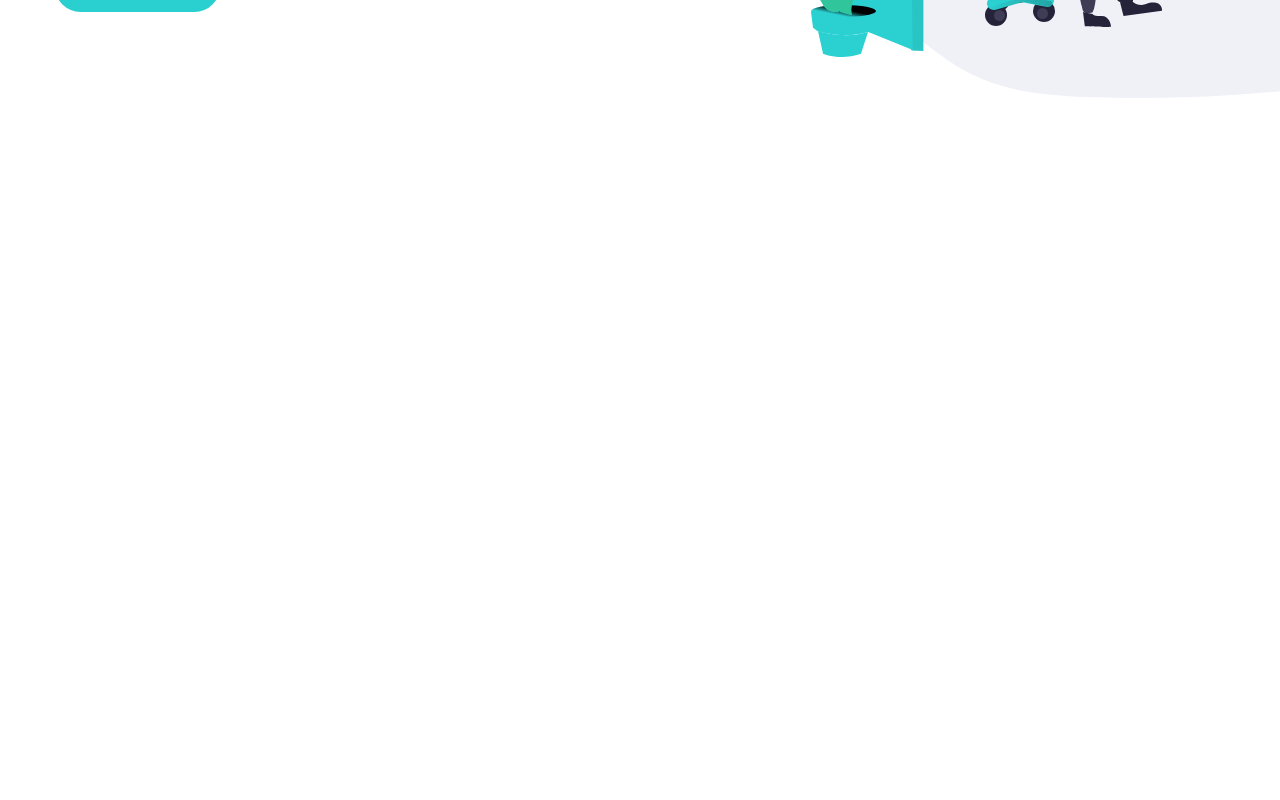
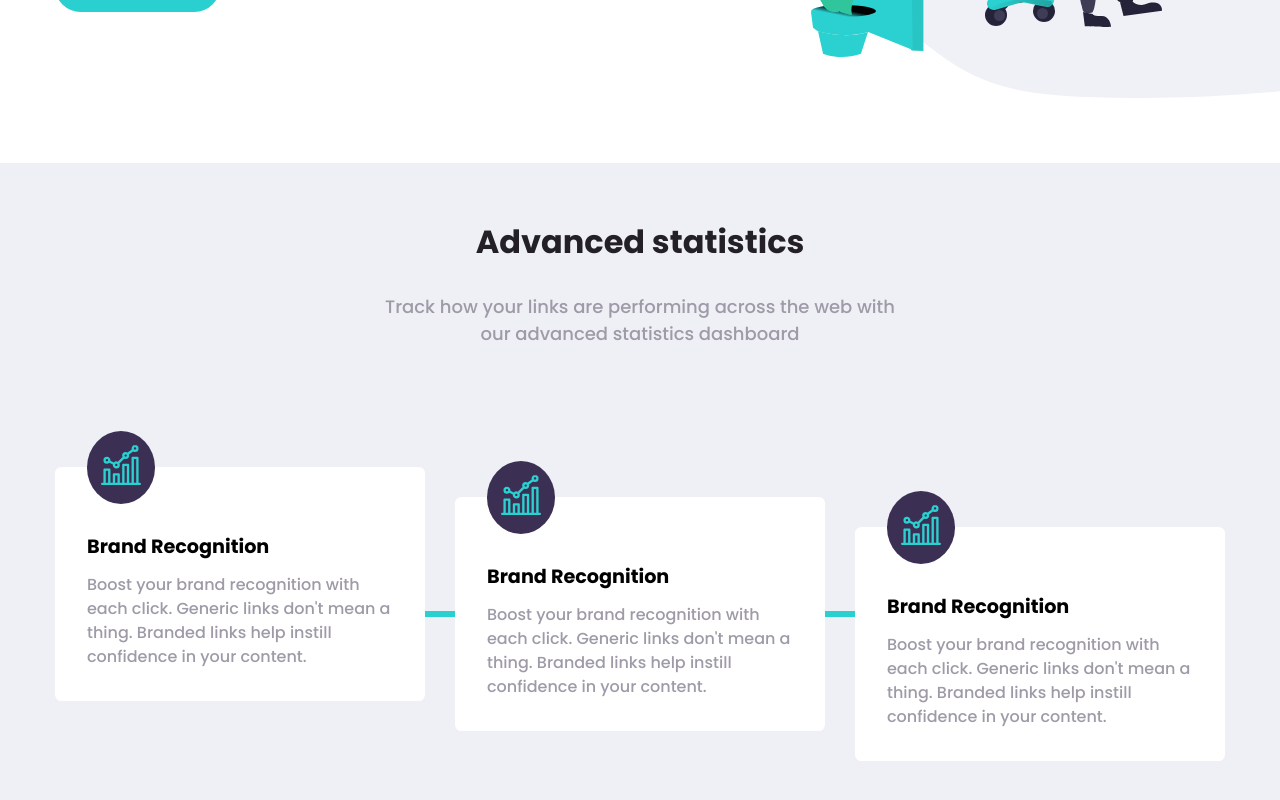
Before and after one commit to PirskiyMI/URL-shortening, a React (Vite) app: page / in a window 1280 px wide. Shown: the part 504-1304 px from the top of the page. Before the commit the page ends 800 px from the top, so only its background shows below. Built offline with nearby package versions, Linux system fonts and the light colour scheme.

Commit message:
Finished Stat component

```diff
--- a/src/App.tsx
+++ b/src/App.tsx
@@ -1,11 +1,17 @@
 import { Header } from './components/Header/Header';
 import { Hero } from './components/Hero/Hero';
+import { Stat } from './components/Stat/Stat';
+import { Footer } from './components/Footer/Footer';
 
 function App() {
    return (
       <div>
          <Header />
-         <Hero />
+         <main>
+            <Hero />
+            <Stat />
+         </main>
+         <Footer />
       </div>
    );
 }
--- /dev/null
+++ b/src/components/Footer/Footer.tsx
@@ -0,0 +1,6 @@
+export const Footer = () => {
+  return (
+    <>
+    </>
+  )
+}
--- a/src/components/Header/styles/Header.module.scss
+++ b/src/components/Header/styles/Header.module.scss
@@ -6,6 +6,7 @@
    align-items: center;
    user-select: none;
    background-color: white;
+   z-index: 10;
    &_container {
       position: relative;
       display: flex;
--- a/src/components/Hero/styles/Hero.module.scss
+++ b/src/components/Hero/styles/Hero.module.scss
@@ -1,5 +1,5 @@
 .hero {
-   padding-top: 90px;
+   padding: 90px 0px 60px;
    overflow-x: hidden;
    &_container {
       display: flex;
--- /dev/null
+++ b/src/components/Stat/Stat.tsx
@@ -0,0 +1,44 @@
+import styles from './styles/Stat.module.scss';
+import graphIcon from './../../assets/images/icon-brand-recognition.svg';
+import clockIcon from './../../assets/images/icon-detailed-records.svg';
+import pensIcon from './../../assets/images/icon-fully-customizable.svg';
+import cn from 'classnames';
+
+export const StatCard = () => {
+   return (
+      <div className={styles.card}>
+         <div className={styles.card_icon}>
+            <img src={graphIcon} alt="graph icon" />
+         </div>
+         <div className={styles.card_info}>
+            <h3 className={styles.card_title}>Brand Recognition</h3>
+            <p className={styles.card_text}>
+               Boost your brand recognition with each click. Generic links don't mean a thing.
+               Branded links help instill confidence in your content.
+            </p>
+         </div>
+      </div>
+   );
+};
+
+export const Stat = () => {
+   return (
+      <section className={styles.stat}>
+         <div className={cn(styles.stat_container, '_container')}>
+            <div className={styles.stat_body}>
+               <h2 className={styles.stat_title}>Advanced statistics</h2>
+               <p className={styles.stat_text}>
+                  Track how your links are performing across the web with our advanced statistics
+                  dashboard
+               </p>
+            </div>
+            <div className={styles.stat_cards}>
+               <StatCard />
+               <div className={styles.stat_line}></div>
+               <StatCard />
+               <StatCard />
+            </div>
+         </div>
+      </section>
+   );
+};
--- /dev/null
+++ b/src/components/Stat/styles/Stat.module.scss
@@ -0,0 +1,108 @@
+.stat {
+   padding: 60px 0;
+   background-color: var(--color-neutral-lightGray);
+   &_container {
+      display: flex;
+      flex-direction: column;
+      align-items: center;
+      gap: 120px;
+      @media (max-width: 500px) {
+         gap: 80px;
+      }
+   }
+   &_body {
+      display: flex;
+      flex-direction: column;
+      align-items: center;
+      text-align: center;
+      max-width: 520px;
+      gap: 2rem;
+   }
+   &_title {
+      font-size: 2rem;
+      font-weight: var(--fw-bold);
+      line-height: 120%;
+      color: var(--color-neutral-violet);
+      @media (max-width: 400px) {
+         font-size: 1.5rem;
+      }
+   }
+   &_text {
+      color: var(--color-neutral-grayishViolet);
+      line-height: 150%;
+      @media (max-width: 400px) {
+         font-size: 1rem;
+      }
+   }
+   &_cards {
+      display: flex;
+      gap: 30px;
+      align-items: center;
+      position: relative;
+      @media (max-width: 850px) {
+         flex-direction: column;
+         gap: 70px;
+      }
+   }
+   &_line {
+      width: 100%;
+      height: 6px;
+      background-color: var(--color-primary-cyan);
+      position: absolute;
+      z-index: 0;
+      @media (max-width: 850px) {
+         height: 100%;
+         width: 6px;
+      }
+   }
+}
+
+.card {
+   position: relative;
+   flex: 0 1 33%;
+   padding: 2rem;
+   display: flex;
+   flex-direction: column;
+   gap: 2rem;
+   background-color: white;
+   border-radius: 0.4rem;
+   z-index: 1;
+   @media (min-width: 850px) {
+      &:first-child {
+         margin-top: -60px;
+      }
+      &:last-child {
+         margin-top: 60px;
+      }
+   }
+   &_icon {
+      margin-top: -68px;
+      align-self: start;
+      padding: 14px;
+      background-color: var(--color-primary-violet);
+      border-radius: 50%;
+      @media (max-width: 850px) {
+         align-self: center;
+      }
+   }
+   &_info {
+      display: flex;
+      flex-direction: column;
+      gap: 1rem;
+      @media (max-width: 850px) {
+         text-align: center;
+      }
+   }
+   &_title {
+      font-size: 1.2rem;
+      font-weight: var(--fw-bold);
+   }
+   &_text {
+      font-size: 1rem;
+      color: var(--color-neutral-grayishViolet);
+      line-height: 150%;
+      @media (max-width: 400px) {
+         font-size: .8rem;
+      }
+   }
+}
--- a/src/index.css
+++ b/src/index.css
@@ -36,6 +36,7 @@ p,h1,h2,h3,h4,h5,h6 {
    --color-primary-cyan: hsl(180, 66%, 49%);
    --color-primary-violet: hsl(257, 27%, 26%);
    --color-secondary-red: hsl(0, 87%, 67%);
+   --color-neutral-lightGray: hsl(230, 25%, 95%);
    --color-neutral-gray: hsl(0, 0%, 75%);
    --color-neutral-grayishViolet: hsl(257, 7%, 63%);
    --color-neutral-blue: hsl(255, 11%, 22%);
```
